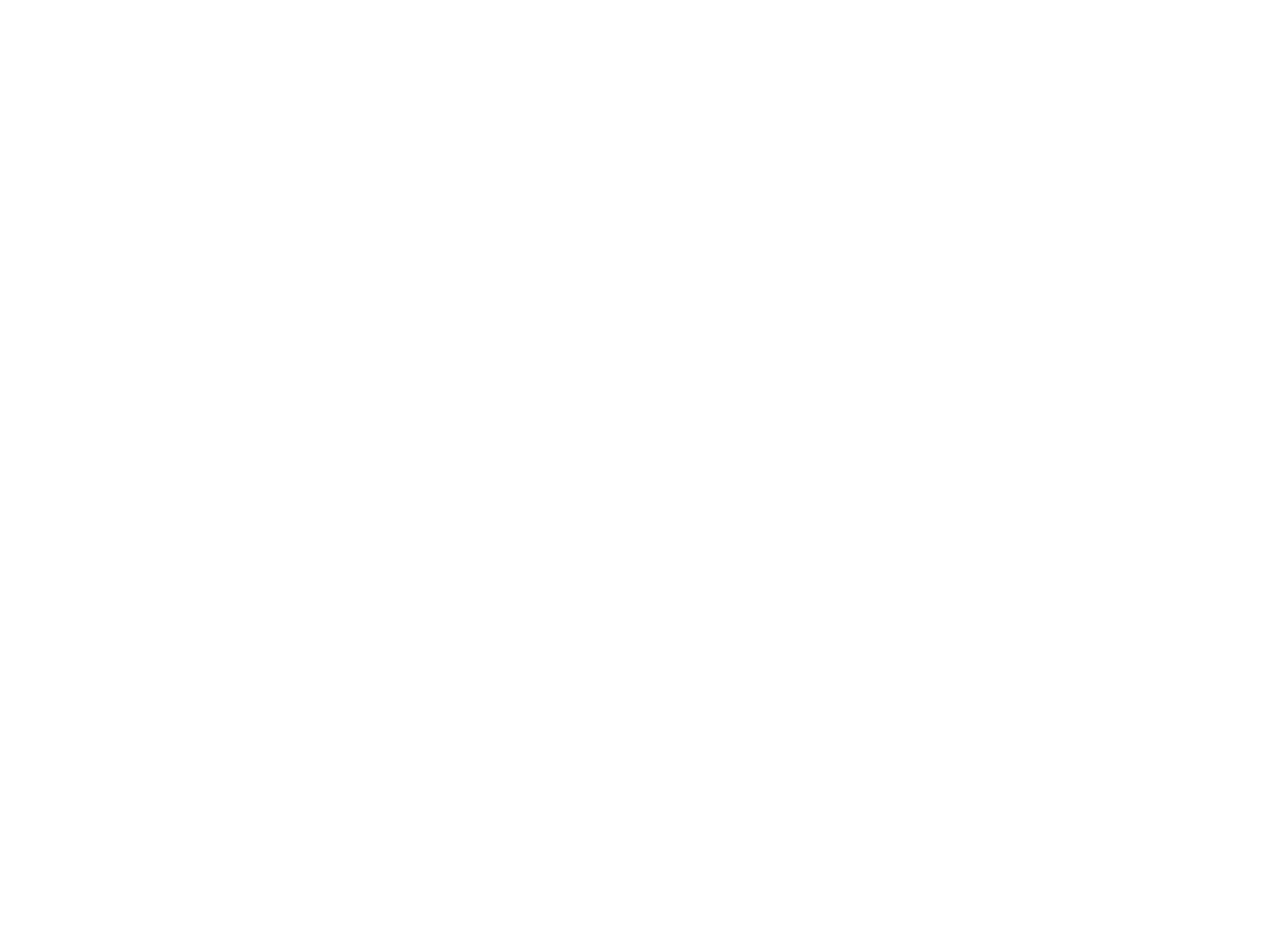
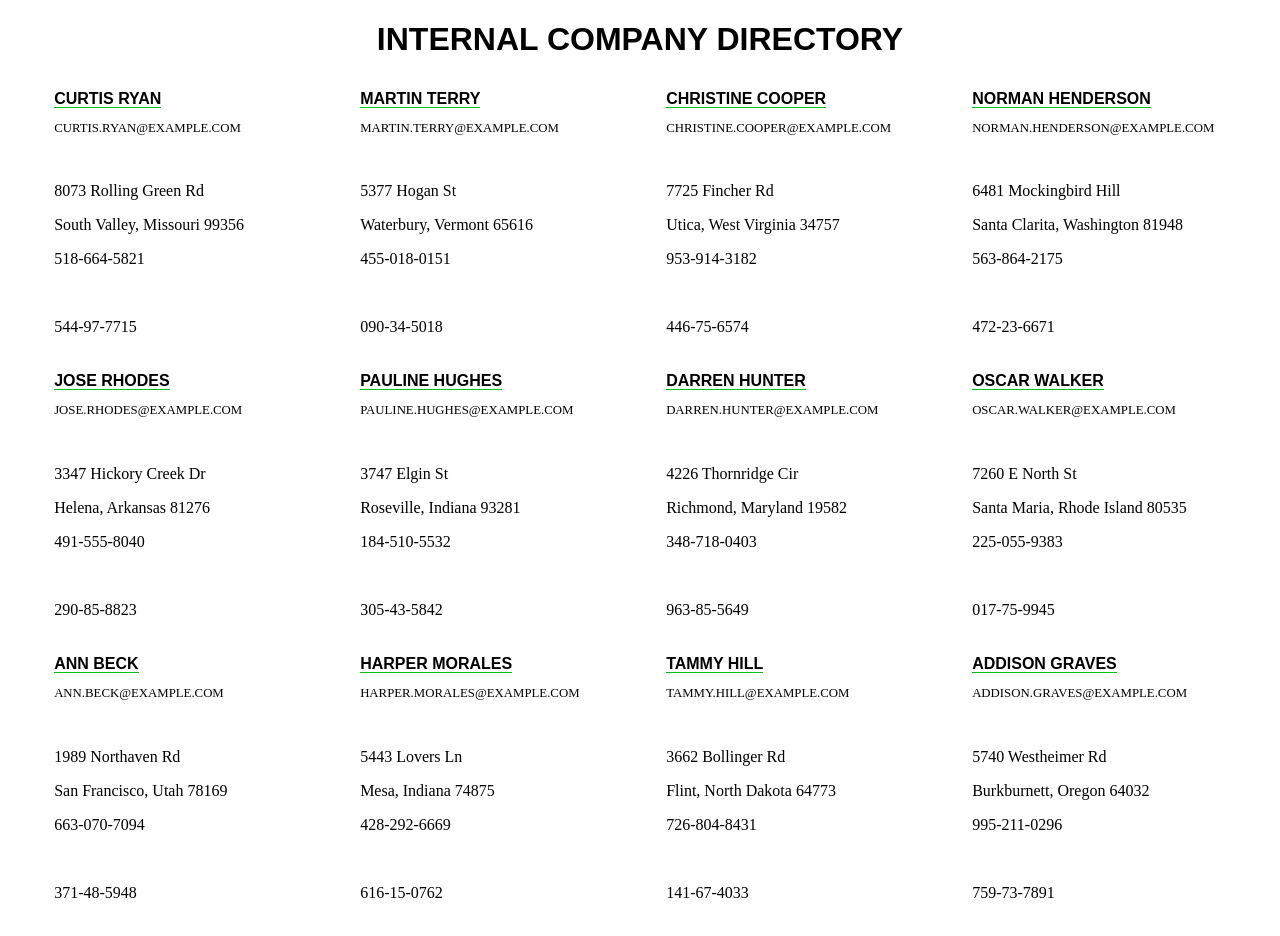
Before and after one commit to sschools/customer-database, a plain HTML site: page index.html in a window 1280 px wide. Before the commit the page ends 800 px from the top, so only its background shows below. Drawn offline with Linux system fonts and the light colour scheme.

Commit message:
got list elements working, need to get text centered and add pictures

```diff
--- a/index.html
+++ b/index.html
@@ -2,8 +2,19 @@
 <html>
   <head>
     <title>Customer Database</title>
+    <meta charset="utf-8">
+    <link rel="stylesheet" href="styles.css">
   </head>
   <body>
+    <header>
+      <h1>Internal Company Directory</h1>
+    </header>
+    <body>
+      <ul id="main-list">
+
+      </ul>
+    </body>
     <script src="customers.js"></script>
+    <script src="main.js"></script>
   </body>
 </html>
--- a/main.js
+++ b/main.js
@@ -0,0 +1,29 @@
+console.log(customers);
+
+let container = document.getElementById("main-list");
+
+createListElement = function(person) {
+  let newItem = document.createElement("li");
+  let newPerson = `
+      <h4>${person.name.first} ${person.name.last}</h4>
+      <p id="email">${person.email}</p>
+      <br>
+      <p class="address">${person.location.street}</p>
+      <p class="address">${person.location.city}, ${person.location.state} ${person.location.postcode}</p>
+      <p id="phone">${person.phone}</p>
+      <br>
+      <p id ="ssn">${person.id.value}</p>
+  `;
+  newItem.innerHTML = newPerson;
+  container.appendChild(newItem);
+}
+
+for (let i = 0; i < customers.results.length; i++) {
+  let current = customers.results[i];
+  let phone = current.phone;
+  phone = phone.replace("(","");
+  phone = phone.replace(")","");
+  current.phone = phone;
+  console.log(current);
+  createListElement(current);
+}
--- a/styles.css
+++ b/styles.css
@@ -0,0 +1,35 @@
+h1, h4 {
+  font-family: sans-serif;
+  text-transform: uppercase;
+  text-align: center;
+}
+
+h4 {
+  border-bottom: 1px solid #01c115;
+  display: inline;
+  width: min-content;
+}
+
+ul {
+  list-style: none;
+  display: flex;
+  flex-direction: row;
+  flex-wrap: wrap;
+  justify-content: center;
+}
+
+li {
+  flex-basis: 24%;
+  margin: 10px auto;
+
+}
+
+#email {
+  text-transform: uppercase;
+  font-weight: 100;
+  font-size: 0.8em;
+}
+
+.address {
+  text-transform: capitalize;
+}
```
